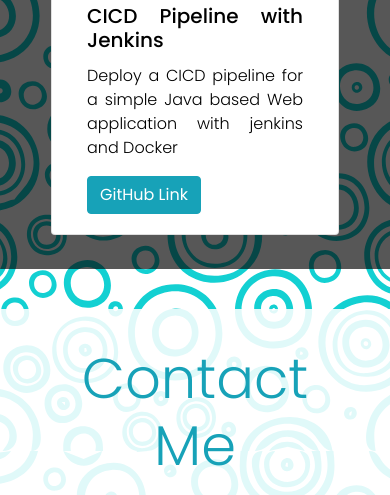
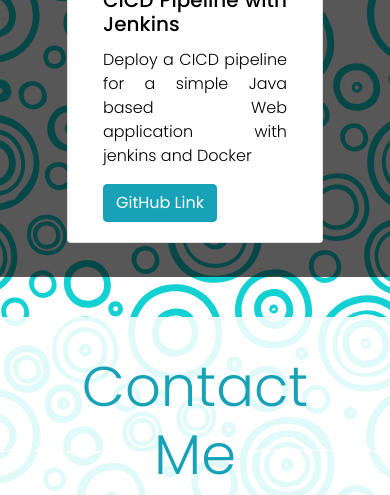
Before and after one commit to Ganesh-Jayasamraj/Ganesh-Jayasamraj.github.io, a plain HTML site: page index.html in a window 390 px wide. Shown: the part 2081-2576 px from the top of the page. Drawn offline with nearby package versions, Linux system fonts and the light colour scheme; a script that the page names is missing.

Commit message:
Basic Page Build

```diff
--- a/index.html
+++ b/index.html
@@ -136,7 +136,7 @@
             <div class="tab-pane container active" id="computer" role="tabpanel" aria-labelledby="Computer-tab">
                 <div class="row mt-5 justify-content-center">
                     <!-- Card Start -->
-                    <div class="card my-1 mx-1 col-md-6 col-lg-3" style="width: 18rem;">
+                    <div class="card my-1 mx-1 col-md-6 col-lg-3" style="width: 16rem;">
                         <img src="./Assets/Works/Projects/docker-jenkins.png" class="card-img-top img-fluid" alt="...">
                         <div class="card-body text-justify">
                             <h5 class="card-title">CICD Pipeline with Jenkins</h5>
```
